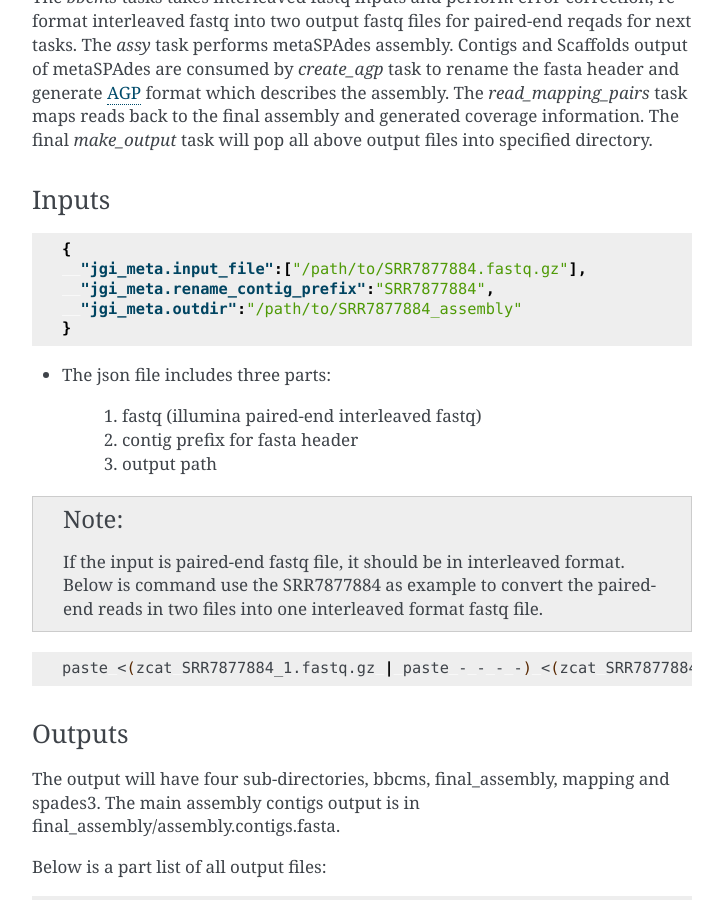
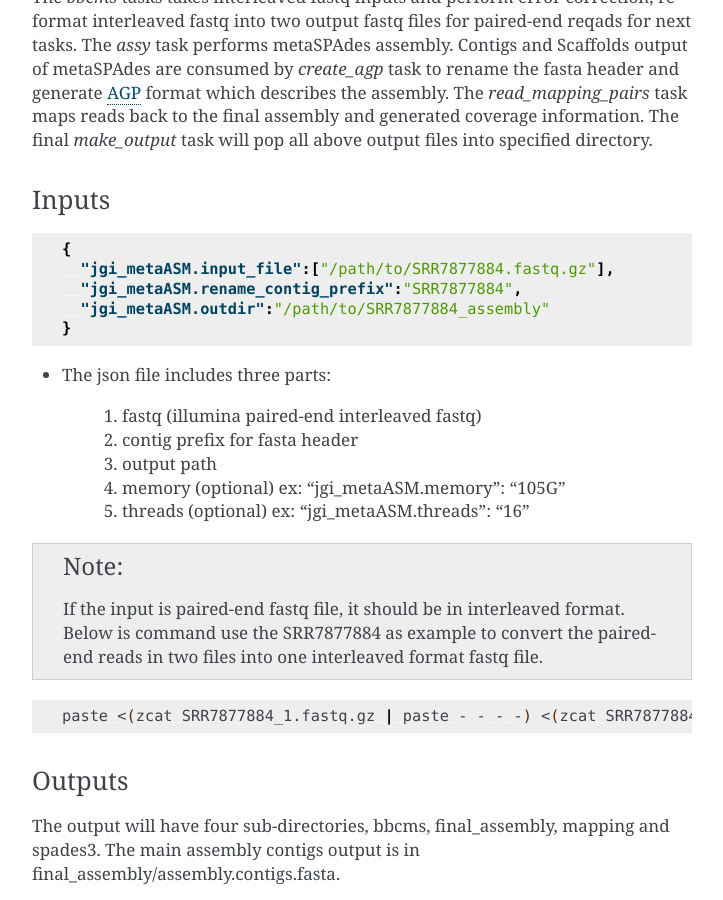
Before and after one commit to microbiomedata/metaAssembly, a Sphinx documentation site: the page built from docs/index.rst, in a window 1280 px wide and 900 px high, scrolled down 1511 px. Shown: the whole window, without its empty margins (388-1111 px from the left). Built offline with Sphinx 7.4.7, drawn with Linux system fonts in a browser that asks for light colours.

```diff
--- a/docs/index.rst
+++ b/docs/index.rst
@@ -58,9 +58,9 @@ Inputs
 .. code-block:: JSON
 
 	{
-	  "jgi_meta.input_file":["/path/to/SRR7877884.fastq.gz"],
-	  "jgi_meta.rename_contig_prefix":"SRR7877884",
-	  "jgi_meta.outdir":"/path/to/SRR7877884_assembly"
+	  "jgi_metaASM.input_file":["/path/to/SRR7877884.fastq.gz"],
+	  "jgi_metaASM.rename_contig_prefix":"SRR7877884",
+	  "jgi_metaASM.outdir":"/path/to/SRR7877884_assembly"
 	}
 
 * The json file includes three parts:
@@ -70,6 +70,10 @@ Inputs
     2. contig prefix for fasta header
 
     3. output path
+
+    4. memory (optional) ex: "jgi_metaASM.memory": "105G"
+
+    5. threads (optional) ex: "jgi_metaASM.threads": "16"
 
 .. note::
 
```
Also changed, not shown: README.md (+7 -3 lines), 1 other file.
